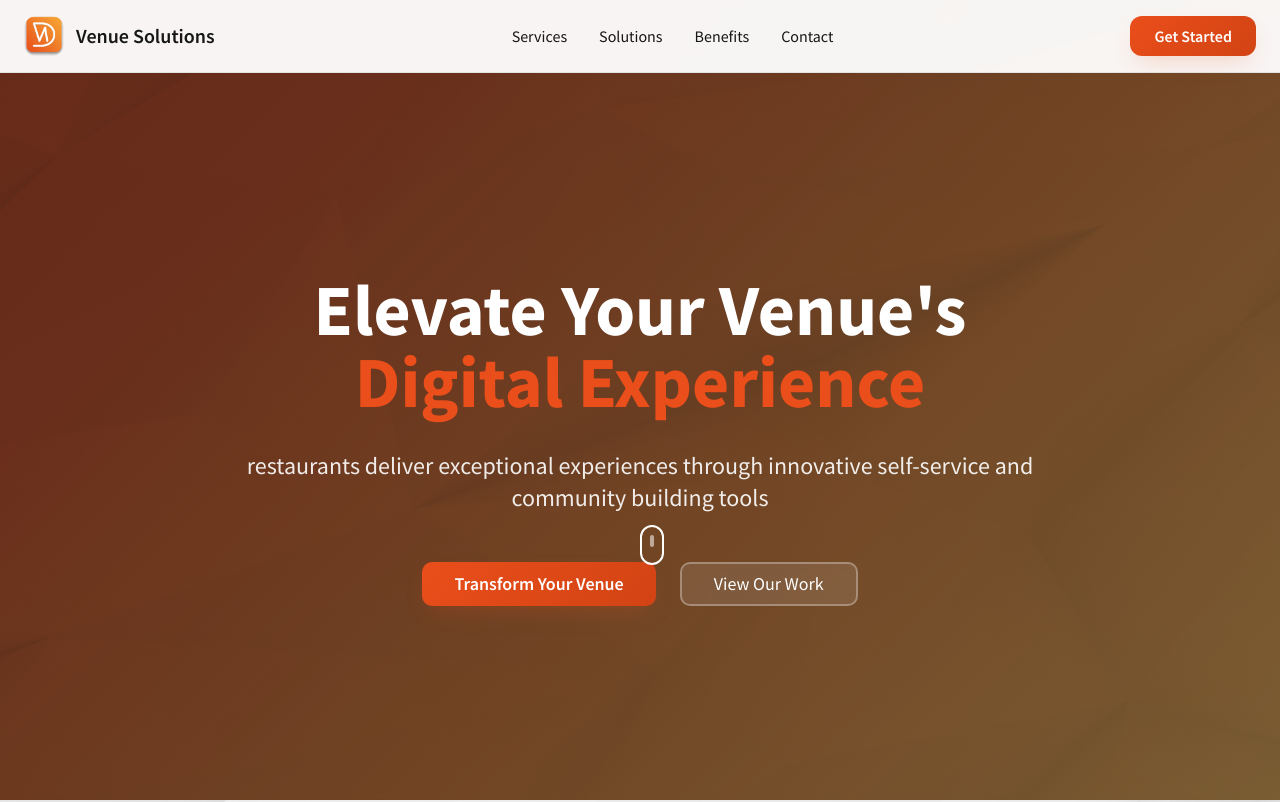
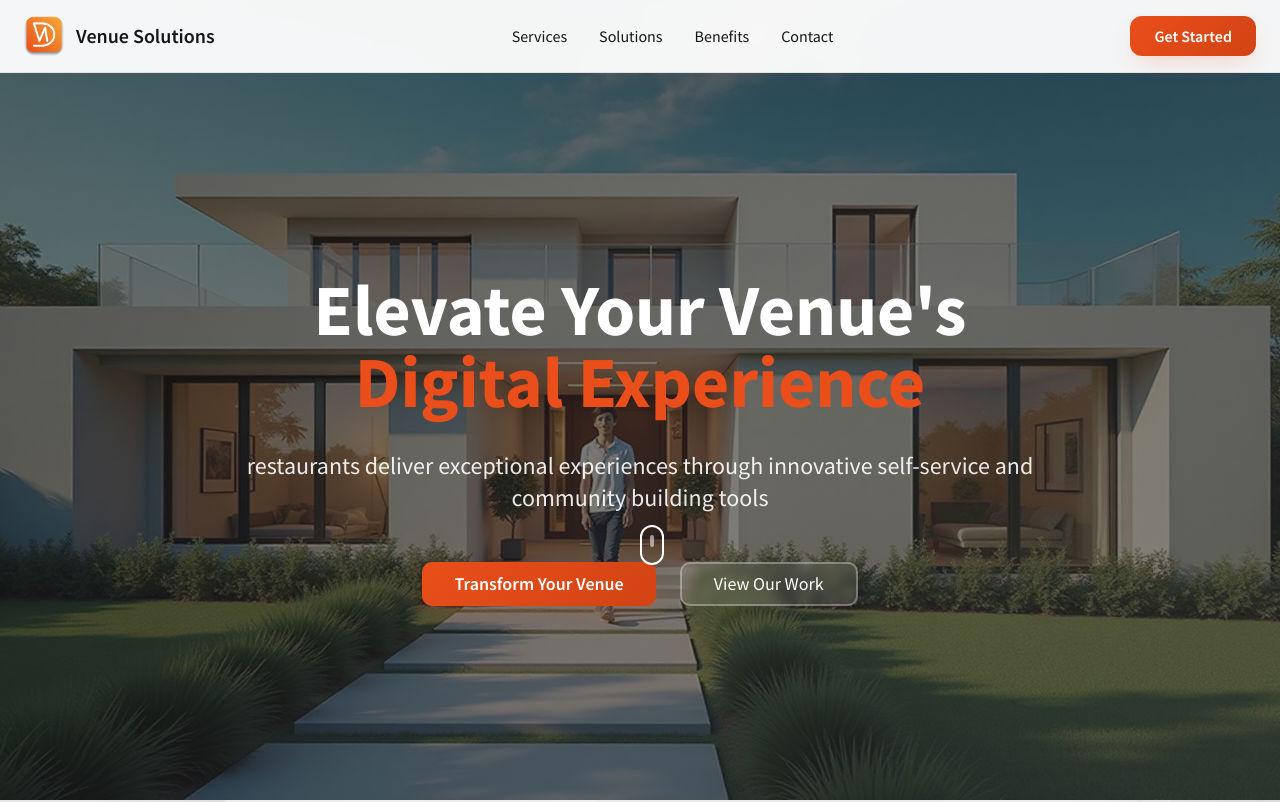
Before and after one commit to otusweb/mobdesign-website-ce2804f5, a React (Vite) app: page / in a window 1280 px wide. Shown: the top 802 px of the page. Built offline with nearby package versions, Linux system fonts and the light colour scheme.

Commit message:
Update hero background image

```diff
--- a/src/components/Hero.tsx
+++ b/src/components/Hero.tsx
@@ -1,6 +1,6 @@
 import { Button } from "@/components/ui/button";
 import Header from "@/components/Header";
-import heroImage from "@/assets/hero-luxury-hotel.jpg";
+import luxuryPropertyImage from "@/assets/luxury-property-hero.jpg";
 
 const Hero = () => {
   return (
@@ -9,7 +9,10 @@ const Hero = () => {
       <section className="relative min-h-screen flex items-center justify-center overflow-hidden pt-20">
         {/* Background Image */}
         <div className="absolute inset-0 z-0">
-          <div className="w-full h-full bg-texture-orange"></div>
+          <div
+            className="w-full h-full bg-cover bg-center bg-no-repeat"
+            style={{ backgroundImage: `url(${luxuryPropertyImage})` }}
+          ></div>
           <div className="absolute inset-0 gradient-hero opacity-60"></div>
         </div>
 
```
Also changed, not shown: src/assets/luxury-property-hero.jpg (added).
